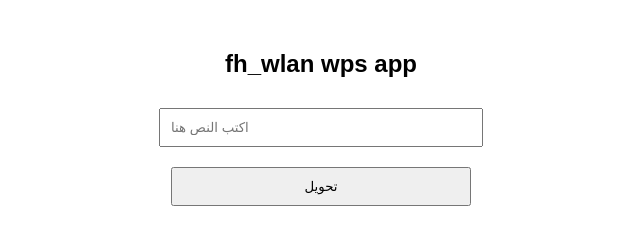
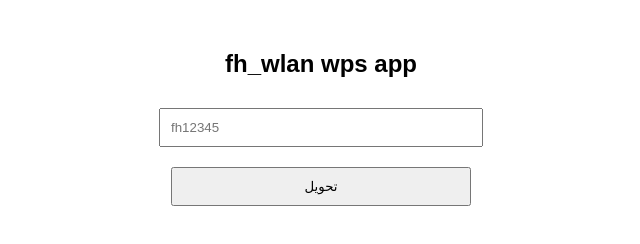
Before and after one commit to roji20112/sssss, a plain HTML site: page index.html in a window 1280 px wide. Shown: the full height of the page, 319-959 px from the left. Drawn offline with Linux system fonts and the light colour scheme.

Commit message:
Update index.html

```diff
--- a/index.html
+++ b/index.html
@@ -20,7 +20,7 @@
 
 <h2>fh_wlan wps app</h2>
 
-<input type="text" id="inputText" placeholder="اكتب النص هنا">
+<input type="text" id="inputText" placeholder="fh12345">
 <br>
 <button onclick="transform()">تحويل</button>
 
```
